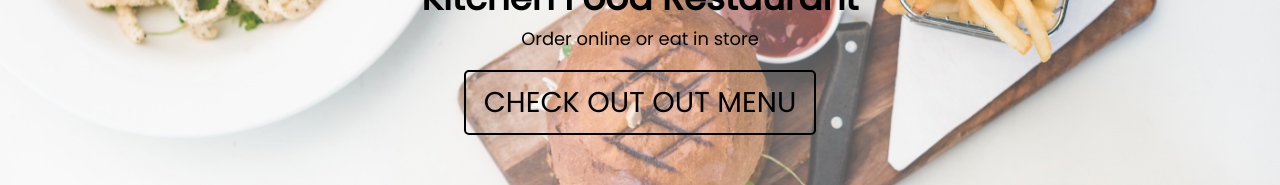
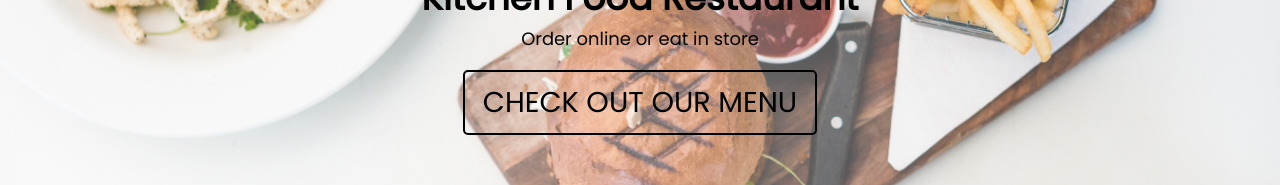
Before and after one commit to seanreilly11/react-restaurant, a React (Create React App) app: page / in a window 1280 px wide. Shown: the part 295-480 px from the top of the page. Built offline with nearby package versions, Linux system fonts and the light colour scheme.

Commit message:
Typo on home page

```diff
--- a/src/components/Home.js
+++ b/src/components/Home.js
@@ -12,7 +12,7 @@ export const Home = () => {
                     <p>Order online or eat in store</p>
                     <Link to="menu">
                         <button className="order-button-large">
-                            CHECK OUT OUT MENU
+                            CHECK OUT OUR MENU
                         </button>
                     </Link>
                 </div>
```
